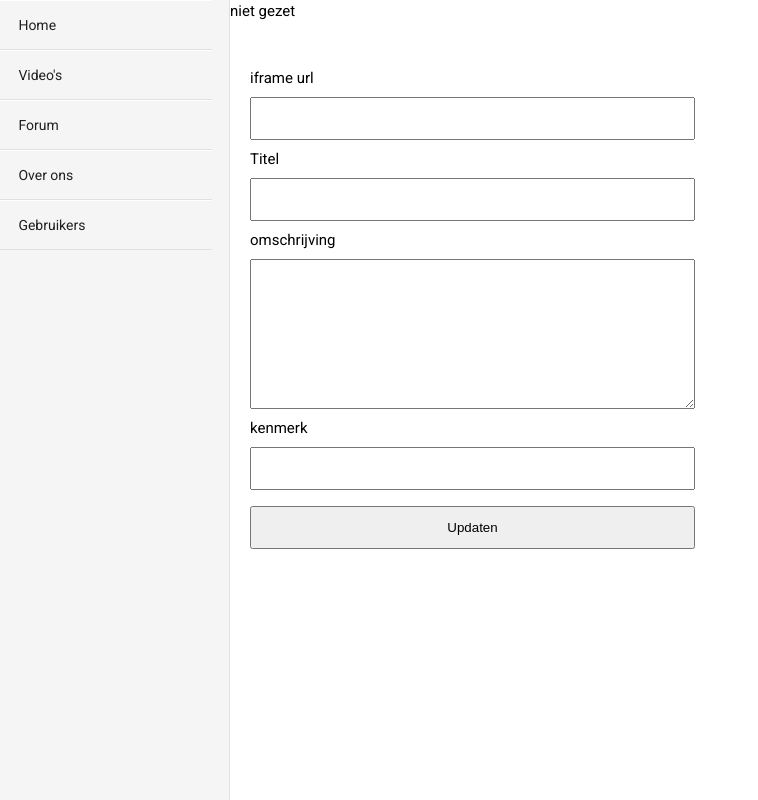
After one commit to aaron5670/aarjocar-bv, a PHP site: page /beheerpaneel/video-aanpassen.php in a window 1280 px wide. The commit adds this page. Shown: the whole page, without its empty margins (0-758 px from the left). Run offline with PHP 8.4, Linux system fonts and the light colour scheme; the visitor is signed in with stand-in values (Sample User, id 1); data that the repository does not hold is empty; some libraries are stand-ins or nearby versions.

Commit message:
fouten in video aanpassen

```diff
--- a/beheerpaneel/css/style.css
+++ b/beheerpaneel/css/style.css
@@ -95,3 +95,49 @@ html, body {
     margin: 8px 0;
     height: 150px;
 }
+
+.formulier-beheerpaneel-videos {
+    position: relative;
+    float: left;
+    width: calc(100% - 230px);
+}
+
+.formulier-beheerpaneel-videos label {
+    width: 100%;
+    position: relative;
+    float: left;
+}
+.formulier-videos{
+    position: relative;
+    float: left;
+    width: calc( 50% - 80px);
+    margin: 20px;
+}
+.formulier-beheerpaneel-videos label:first-child {
+    margin-top: 25px;
+}
+
+.formulier-beheerpaneel-videos input[type=text] {
+    width: 100%;
+    position: relative;
+    float: left;
+    padding: 12px 20px;
+    margin: 8px 0;
+}
+
+.formulier-beheerpaneel-videos input[type=submit] {
+    width: 100%;
+    position: relative;
+    float: left;
+    padding: 12px 20px;
+    margin: 8px 0;
+}
+
+.formulier-beheerpaneel-videos textarea {
+    width: 100%;
+    position: relative;
+    float: left;
+    padding: 12px 20px;
+    margin: 8px 0;
+    height: 150px;
+}
--- /dev/null
+++ b/beheerpaneel/video-aanpassen.php
@@ -0,0 +1,62 @@
+<?php include '../config/config.php';
+require_once '../config/connect.php';
+include 'beheer_config/config.php'; ?>
+
+<?php
+if (isset($_GET['id'])) {
+    $id = $_GET['id'];
+} else if(!isset($_GET['id'])) {
+    echo 'niet gezet';
+    //header('Location: videos.php');
+}
+?>
+
+<!DOCTYPE html>
+<html lang="nl">
+<head>
+    <meta charset="UTF-8">
+    <meta name="viewport" content="width=device-width, initial-scale=1.0">
+    <title>AARJO Car BV</title>
+    <link href="css/style.css" rel="stylesheet" type="text/css">
+    <link href="https://fonts.googleapis.com/css?family=Roboto" rel="stylesheet">
+    <link rel="shortcut icon" type="image/x-icon" href="<?= $url; ?>favicon.ico">
+</head>
+<body>
+<?php include 'menu/menu.php';
+if (isset($_POST['submit'])) {
+//Haalt de gegevens op van het formulier
+    $iframeurl = !empty($_POST['iframe_url']) ? trim($_POST['iframe_url']) : null;
+    $titel = !empty($_POST['titel']) ? trim($_POST['titel']) : null;
+    $omschrijving = !empty($_POST['omschrijving']) ? trim($_POST['omschrijving']) : null;
+    $kenmerk = !empty($_POST['kenmerk']) ? trim($_POST['kenmerk']) : null;
+
+// update page_content query
+    $pdo->query("UPDATE page_iframe SET iframe_url = '$iframeurl', titel = '$titel',
+                                            omschrijving = '$omschrijving', kenmerk = '$kenmerk' WHERE id = '$id'");
+
+}
+
+?>
+<div class="formulier-beheerpaneel-videos">
+    <form action="video-aanpassen.php" method="post">
+        <?php $row = $pdo->query("SELECT * FROM page_iframe WHERE id = '$id'");
+        $value = ($row->fetch()); ?>
+        <div class="formulier-videos">
+            <label for="iframe_url">iframe url</label>
+            <input type="text" id="iframe_url" name="iframe_url" value="<?= $value['iframe_url']; ?>"><br>
+
+            <label for="titel">Titel</label>
+            <input type="text" id="titel" name="titel" value="<?= $value['titel']; ?>"><br>
+
+            <label for="omschrijving">omschrijving</label>
+            <textarea id="omschrijving" name="omschrijving"><?= $value['omschrijving']; ?></textarea><br>
+
+            <label for="kenmerk">kenmerk</label>
+            <input type="text" id="kenmerk" name="kenmerk" value="<?= $value['kenmerk']; ?>"><br>
+
+            <input type="submit" name="submit" value="Updaten">
+        </div>
+    </form>
+</div>
+</body>
+</html>
--- a/index.php
+++ b/index.php
@@ -61,13 +61,13 @@
             <?php
             $teller = 0;
             $row = $pdo->query("SELECT * FROM page_iframe");
-            while ($value = ($row->fetch())) {
+            while ($valueiframe = ($row->fetch())) {
                 if ($teller == 3) {
                     break;
                 }
                 ?>
                 <iframe class="video-home" height="315"
-                        src="<?= $value['iframe_url']; ?>"
+                        src="<?= $valueiframe['iframe_url']; ?>"
                         allowfullscreen></iframe>
                 <?php $teller++;
             } ?>
```
Also changed, not shown: beheerpaneel/videos.php (+8 -32 lines), video.php (+7 -2 lines).
